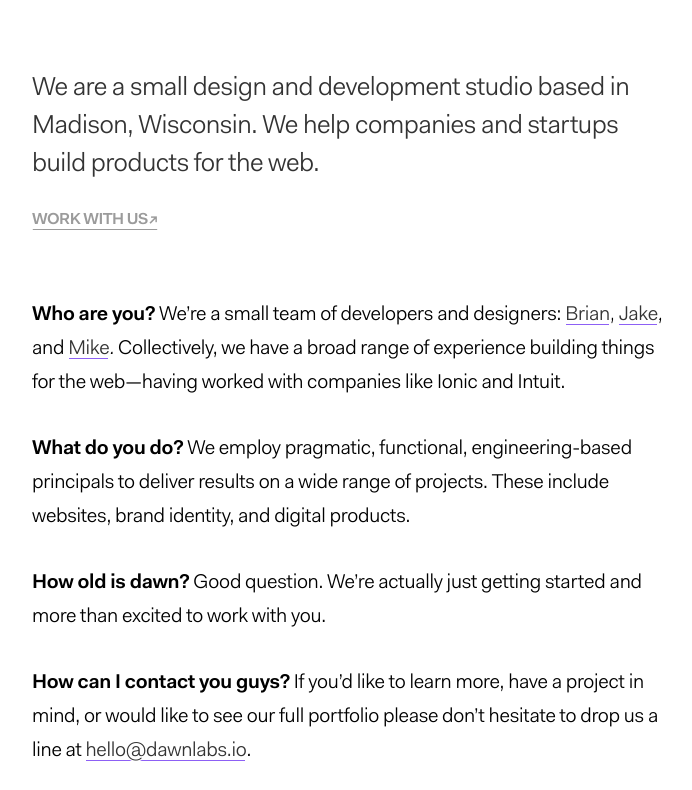
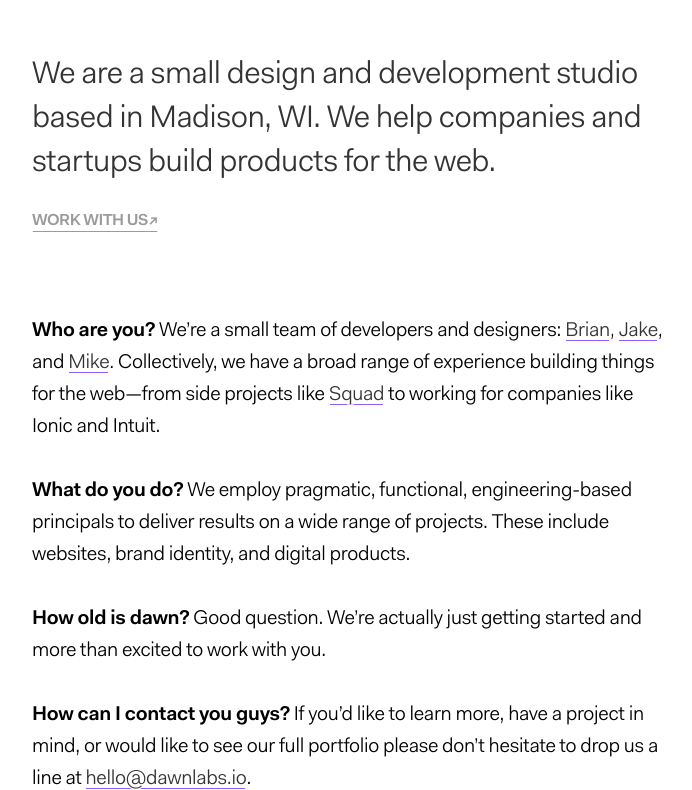
Before and after one commit to briandennis/dawnlabs.github.io, a website: page index.html in a window 1280 px wide. Shown: the part 117-907 px from the top of the page, without its empty margins (292-984 px from the left). Drawn offline with nearby package versions, Linux system fonts and the light colour scheme; files that its build step writes are made by us from their sources.

Commit message:
Padding, style changes, add Squad link

```diff
--- a/index.html
+++ b/index.html
@@ -26,11 +26,11 @@
     </header>
     <main>
         <section class="hero">
-            <h1>We are a small design and development studio based in Madison, Wisconsin. We help companies and startups build products for the web.</h1>
+            <h1>We are a small design and development studio based in Madison, WI. We help companies and startups build products for the web.</h1>
             <a href="#" class="a-smart">WORK WITH US↗︎</a>
         </section>
         <section class="faq">
-            <p><span class="faq__question">Who are you?</span> We’re a small team of developers and designers: <a href="briandennis.io" class="a-smart">Brian</a>, <a href="http://www.jakedex.com/" class="a-smart">Jake</a>, and <a href="http://mfix22.github.io/" class="a-smart">Mike</a>. Collectively, we have a broad range of experience building things for the web—having worked with companies like Ionic and Intuit.</p>
+            <p><span class="faq__question">Who are you?</span> We’re a small team of developers and designers: <a href="briandennis.io" class="a-smart">Brian</a>, <a href="http://www.jakedex.com/" class="a-smart">Jake</a>, and <a href="http://mfix22.github.io/" class="a-smart">Mike</a>. Collectively, we have a broad range of experience building things for the web—from side projects like <a href="https://github.com/SquadCalendar/squad" class="a-smart">Squad</a> to working for companies like Ionic and Intuit.</p>
             <p><span class="faq__question">What do you do?</span> We employ pragmatic, functional, engineering-based principals to deliver results on a wide range of projects. These include websites, brand identity, and digital products.</p>
             <p><span class="faq__question">How old is dawn?</span> Good question. We’re actually just getting started and more than excited to work with you.</p>
             <p><span class="faq__question">How can I contact you guys?</span> If you’d like to learn more, have a project in mind, or would like to see our full portfolio please don’t hesitate to drop us a line at <a href="mailto:hello@dawnlabs.io" class="a-smart">hello@dawnlabs.io</a>.</p>
--- a/scss/base/_typography.scss
+++ b/scss/base/_typography.scss
@@ -19,11 +19,11 @@ h6 {
   letter-spacing: -0.5px;
   font-weight: 300;
   font-family: $sans-serif;
-  line-height: 1.462;
+  line-height: 1.4;
 }
 
 h1 {
-  font-size: 1.625rem;
+  font-size: 1.953rem;
 }
 
 h2,
@@ -41,7 +41,7 @@ p {
   letter-spacing: -0.3px;
   font-weight: 300;
   font-size: 1.25rem;
-  line-height: 1.7;
+  line-height: 1.6;
 }
 
 a {
--- a/scss/components/_footer.scss
+++ b/scss/components/_footer.scss
@@ -4,7 +4,7 @@
   justify-content: space-between;
   overflow-y: hidden;
   margin-top: 2rem;
-  padding: 1.8rem 0;
+  padding: 1.8rem 0 5rem;
   border-top: 1px solid $grey2;
 
   p, a {
--- a/scss/components/_header.scss
+++ b/scss/components/_header.scss
@@ -1,4 +1,4 @@
 .site-header {
   padding-top: 5rem;
-  padding-bottom: 3rem;
+  padding-bottom: 2rem;
 }
--- a/scss/components/_section.scss
+++ b/scss/components/_section.scss
@@ -7,6 +7,8 @@ section {
 }
 
 .hero {
+  padding-bottom: 3rem;
+
   a {
     margin-top: 1.5rem;
     background: linear-gradient(#fff, #fff) no-repeat scroll 0px 87% / 0.05em 1px, linear-gradient(#fff, #fff) no-repeat scroll 100% 87% / 0.05em 1px, linear-gradient($link, $link) repeat-x scroll 0px 87% / 1px 1px transparent;
```
